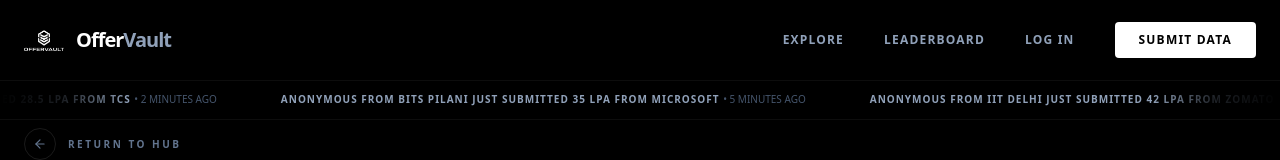
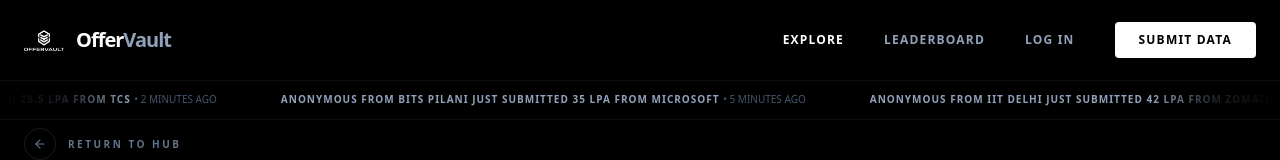
Before and after one commit to Sidhant0707/offervault, a Next.js app: page /compare in a window 1280 px wide. Shown: the top 160 px of the page. Built offline with nearby package versions, Linux system fonts and the light colour scheme; no server answers; the database is empty; a web font is replaced by a local one.

Commit message:
feat: add compare link to navbar

```diff
--- a/components/Navbar.tsx
+++ b/components/Navbar.tsx
@@ -48,7 +48,7 @@
         </Link>
 
         <div className="hidden md:flex items-center gap-10">
-          <Link href="/search" className={linkClass("/search")}>Explore</Link>
+          <Link href="/search" className={linkClass("/compare")}>Explore</Link>
           <Link href="/leaderboard" className={linkClass("/leaderboard")}>Leaderboard</Link>
           {user ? (
             <>
```
